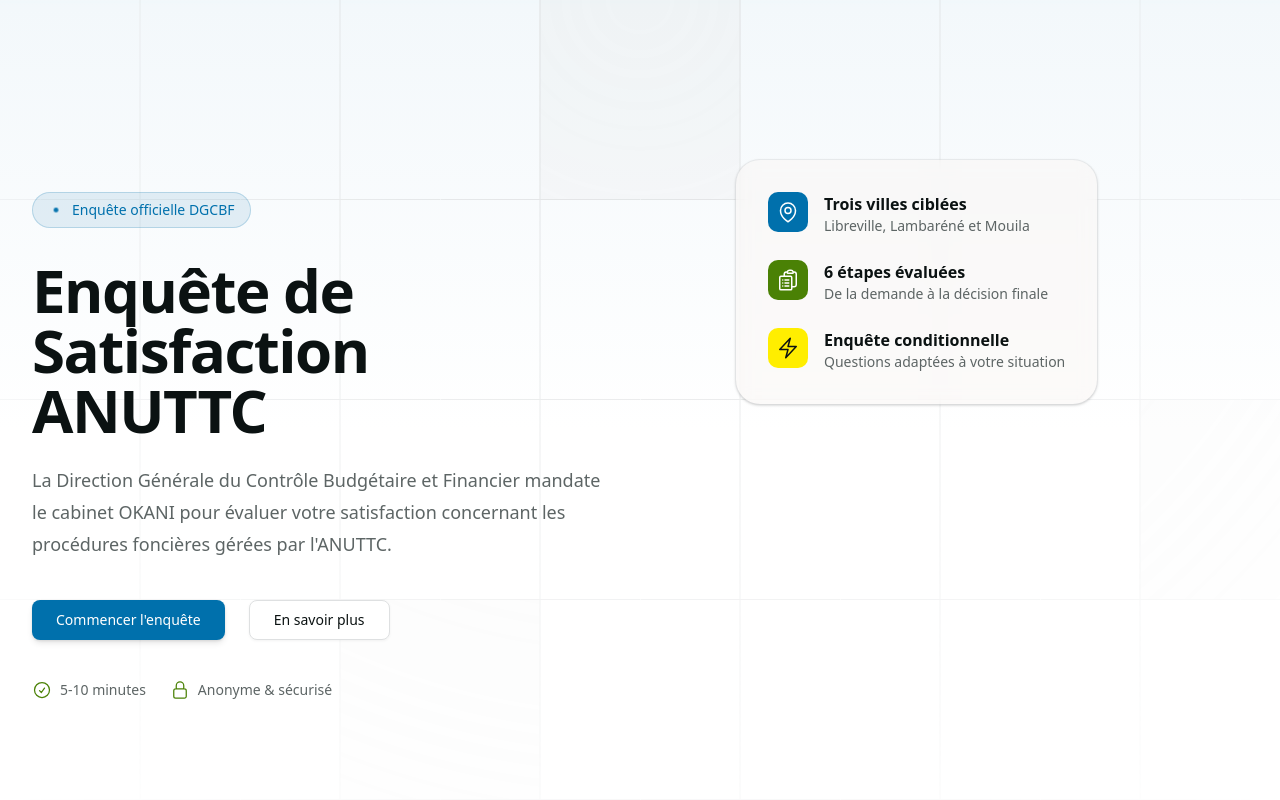
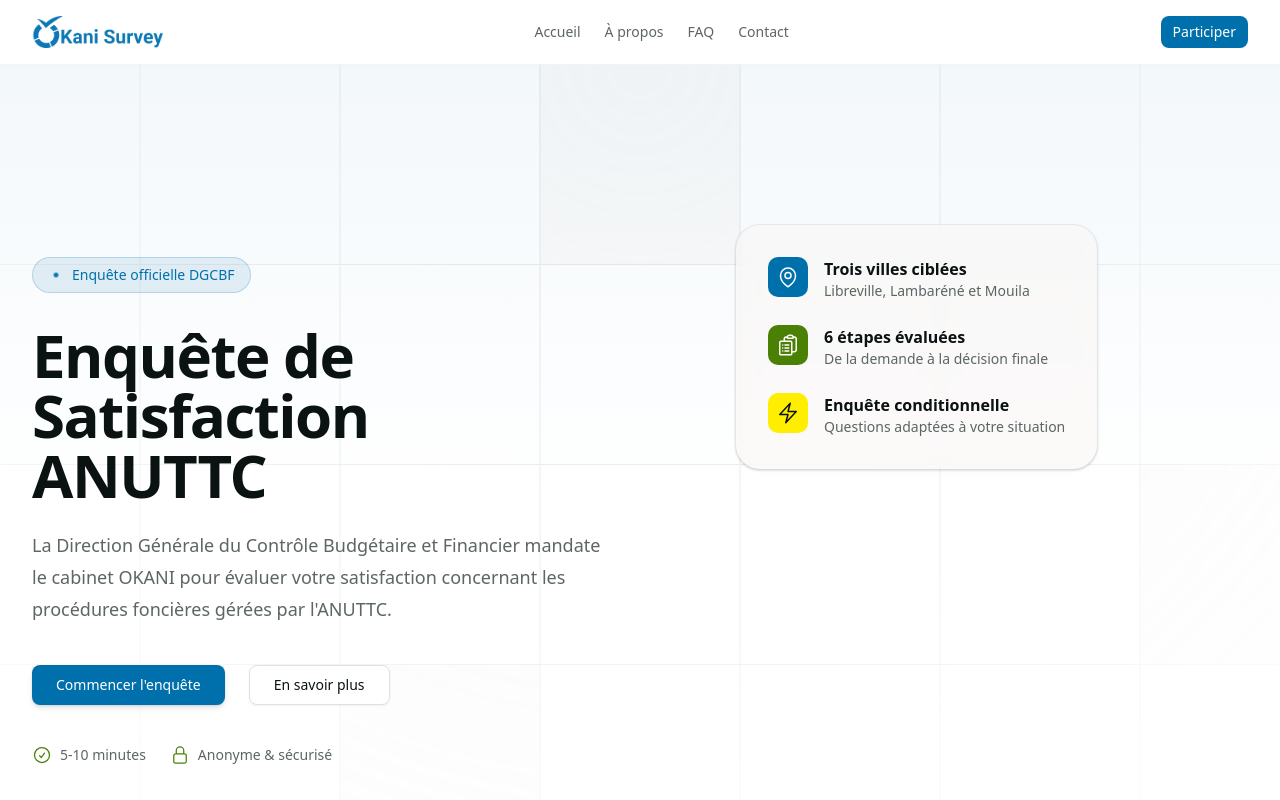
Before and after one commit to titoo-dev/okani-survey, a Next.js app: page / in a window 1280 px wide. Shown: the top 800 px of the page. Built offline with nearby package versions, Linux system fonts and the light colour scheme.

Commit message:
Add Navbar component and update layout
- Introduced a new Navbar component for improved navigation.
- Updated layout.tsx to include the Navbar and changed the HTML language attribute to French.
- Modified the home page SVG icon color for better visibility.
- Added logo image to the public directory.

```diff
--- a/app/layout.tsx
+++ b/app/layout.tsx
@@ -1,6 +1,7 @@
 import type { Metadata } from "next";
 import { Geist, Geist_Mono } from "next/font/google";
 import "./globals.css";
+import { Navbar } from "@/components/navbar";
 
 const geistSans = Geist({
   variable: "--font-geist-sans",
@@ -14,7 +15,7 @@
 
 export const metadata: Metadata = {
   title: "Okani Survey - Enquête de Satisfaction ANUTTC",
-  description: "Évaluation de la satisfaction des citoyens gabonais concernant les procédures foncières gérées par l'ANUTTC. Période du 10 octobre au 9 novembre 2025.",
+  description: "Évaluation de la satisfaction des citoyens gabonais concernant les procédures foncières gérées par l'ANUTTC.",
 };
 
 export default function RootLayout({
@@ -23,10 +24,11 @@
   children: React.ReactNode;
 }>) {
   return (
-    <html lang="en">
+    <html lang="fr">
       <body
         className={`${geistSans.variable} ${geistMono.variable} antialiased`}
       >
+        <Navbar />
         {children}
       </body>
     </html>
--- a/app/page.tsx
+++ b/app/page.tsx
@@ -227,7 +227,7 @@
 
               <div className="flex flex-col items-start">
                 <div className="rounded-lg bg-card/50 p-2 ring-1 ring-border/50">
-                  <svg className="h-6 w-6 text-accent" fill="none" viewBox="0 0 24 24" strokeWidth={1.5} stroke="currentColor">
+                  <svg className="h-6 w-6 text-emerald-600" fill="none" viewBox="0 0 24 24" strokeWidth={1.5} stroke="currentColor">
                     <path strokeLinecap="round" strokeLinejoin="round" d="M9 12.75L11.25 15 15 9.75m-3-7.036A11.959 11.959 0 013.598 6 11.99 11.99 0 003 9.749c0 5.592 3.824 10.29 9 11.623 5.176-1.332 9-6.03 9-11.622 0-1.31-.21-2.571-.598-3.751h-.152c-3.196 0-6.1-1.248-8.25-3.285z" />
                   </svg>
                 </div>
--- /dev/null
+++ b/components/navbar.tsx
@@ -0,0 +1,149 @@
+"use client";
+
+import Link from "next/link";
+import Image from "next/image";
+import { Button } from "@/components/ui/button";
+import { useState } from "react";
+
+export const Navbar = () => {
+  const [mobileMenuOpen, setMobileMenuOpen] = useState(false);
+
+  const toggleMobileMenu = () => {
+    setMobileMenuOpen(!mobileMenuOpen);
+  };
+
+  const closeMobileMenu = () => {
+    setMobileMenuOpen(false);
+  };
+
+  return (
+    <nav className="sticky top-0 z-50 w-full border-b border-border/40 bg-background/95 backdrop-blur supports-[backdrop-filter]:bg-background/60">
+      <div className="mx-auto max-w-7xl px-6 lg:px-8">
+        <div className="flex h-16 items-center justify-between">
+          <div className="flex items-center gap-8">
+            <Link href="/" className="flex items-center transition-opacity hover:opacity-80">
+              <Image
+                src="/logo.png"
+                alt="Okani Survey"
+                width={180}
+                height={40}
+                priority
+                className="h-8 w-auto"
+              />
+            </Link>
+          </div>
+
+          <div className="hidden items-center gap-6 md:flex">
+            <Link
+              href="/"
+              className="text-sm font-medium text-muted-foreground transition-colors hover:text-foreground"
+            >
+              Accueil
+            </Link>
+            <Link
+              href="/about"
+              className="text-sm font-medium text-muted-foreground transition-colors hover:text-foreground"
+            >
+              À propos
+            </Link>
+            <Link
+              href="/faq"
+              className="text-sm font-medium text-muted-foreground transition-colors hover:text-foreground"
+            >
+              FAQ
+            </Link>
+            <Link
+              href="/contact"
+              className="text-sm font-medium text-muted-foreground transition-colors hover:text-foreground"
+            >
+              Contact
+            </Link>
+          </div>
+
+          <div className="flex items-center gap-4">
+            <Button asChild size="sm" className="hidden sm:flex">
+              <Link href="/survey">Participer</Link>
+            </Button>
+
+            <button
+              type="button"
+              onClick={toggleMobileMenu}
+              className="inline-flex items-center justify-center rounded-md p-2 text-muted-foreground hover:bg-accent hover:text-accent-foreground md:hidden"
+              aria-label="Menu"
+            >
+              {mobileMenuOpen ? (
+                <svg
+                  className="h-6 w-6"
+                  fill="none"
+                  viewBox="0 0 24 24"
+                  strokeWidth={1.5}
+                  stroke="currentColor"
+                >
+                  <path
+                    strokeLinecap="round"
+                    strokeLinejoin="round"
+                    d="M6 18L18 6M6 6l12 12"
+                  />
+                </svg>
+              ) : (
+                <svg
+                  className="h-6 w-6"
+                  fill="none"
+                  viewBox="0 0 24 24"
+                  strokeWidth={1.5}
+                  stroke="currentColor"
+                >
+                  <path
+                    strokeLinecap="round"
+                    strokeLinejoin="round"
+                    d="M3.75 6.75h16.5M3.75 12h16.5m-16.5 5.25h16.5"
+                  />
+                </svg>
+              )}
+            </button>
+          </div>
+        </div>
+      </div>
+
+      {mobileMenuOpen && (
+        <div className="border-t border-border/40 md:hidden">
+          <div className="space-y-1 px-6 pb-3 pt-2">
+            <Link
+              href="/"
+              onClick={closeMobileMenu}
+              className="block rounded-md px-3 py-2 text-base font-medium text-muted-foreground hover:bg-accent hover:text-accent-foreground"
+            >
+              Accueil
+            </Link>
+            <Link
+              href="/about"
+              onClick={closeMobileMenu}
+              className="block rounded-md px-3 py-2 text-base font-medium text-muted-foreground hover:bg-accent hover:text-accent-foreground"
+            >
+              À propos
+            </Link>
+            <Link
+              href="/faq"
+              onClick={closeMobileMenu}
+              className="block rounded-md px-3 py-2 text-base font-medium text-muted-foreground hover:bg-accent hover:text-accent-foreground"
+            >
+              FAQ
+            </Link>
+            <Link
+              href="/contact"
+              onClick={closeMobileMenu}
+              className="block rounded-md px-3 py-2 text-base font-medium text-muted-foreground hover:bg-accent hover:text-accent-foreground"
+            >
+              Contact
+            </Link>
+            <div className="pt-2">
+              <Button asChild className="w-full" onClick={closeMobileMenu}>
+                <Link href="/survey">Participer à l'enquête</Link>
+              </Button>
+            </div>
+          </div>
+        </div>
+      )}
+    </nav>
+  );
+};
```
Also changed, not shown: public/logo.png (added).
